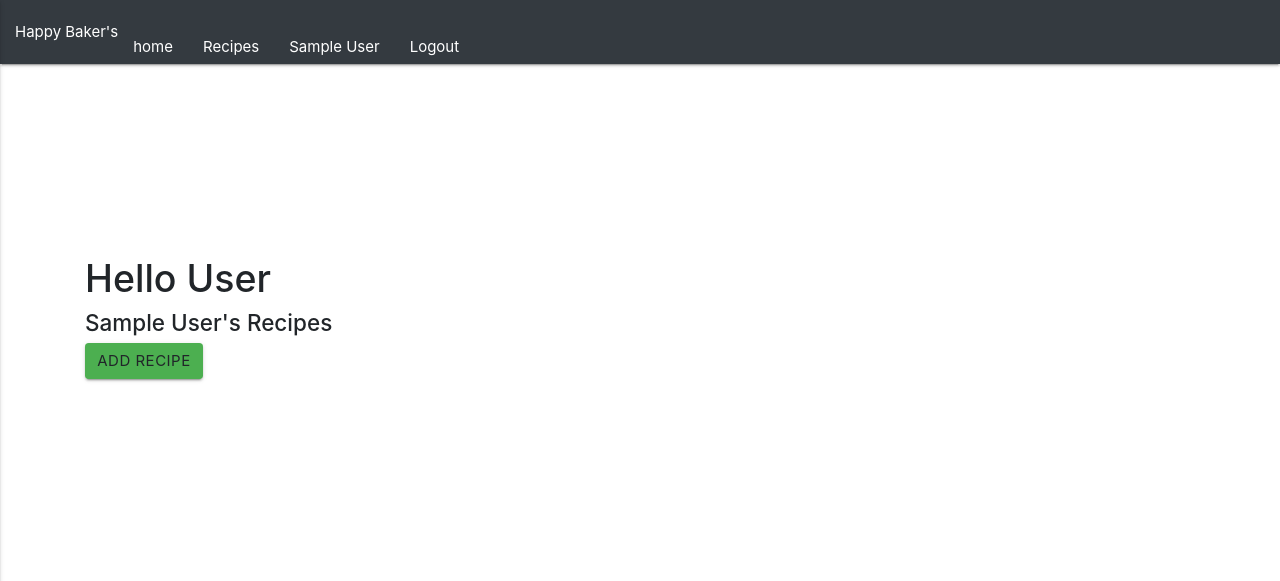
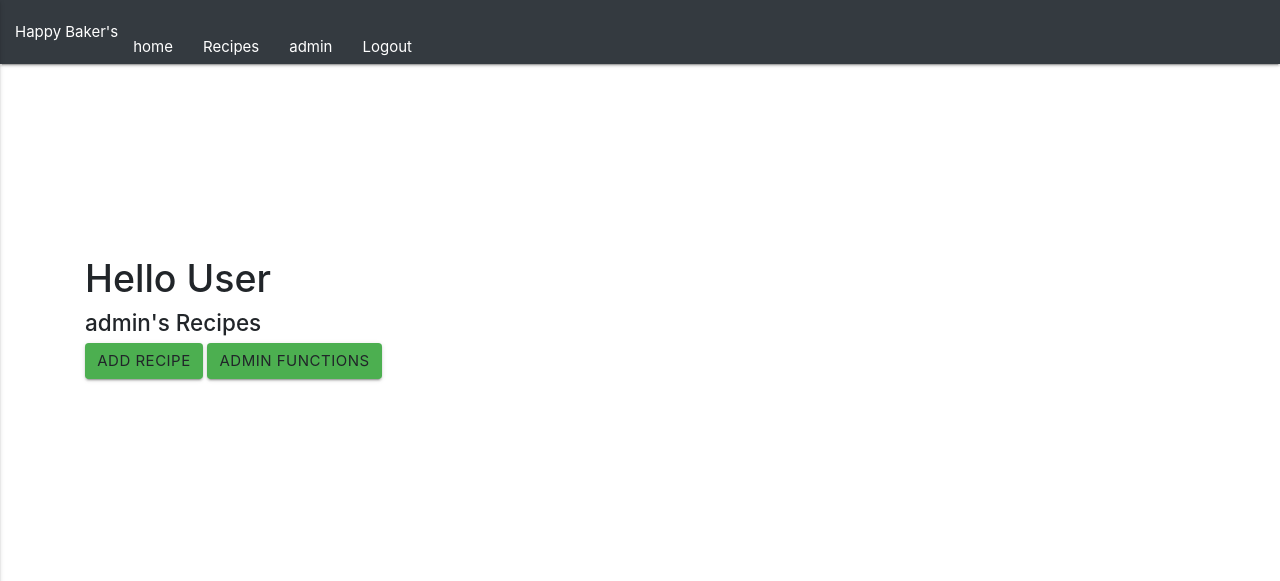
Before and after one commit to Danhayes3008/milestone-project-3, a Flask app: page /users in a window 1280 px wide. Shown: the top 581 px of the page. Run offline with Flask 2, Linux system fonts and the light colour scheme; the visitor is signed in with stand-in values (Sample User, id 1); data that the repository does not hold is empty; some libraries are stand-ins or nearby versions.

Commit message:
added a admin functions button so that the site admin can do stuff like delete user and aprove recipes

```diff
--- a/templates/userpage.html
+++ b/templates/userpage.html
@@ -4,9 +4,16 @@
     {% if session %}
     <h4>{{ session['name'] }}'s Recipes</h4>
     <ul>
+        {% if session['name'] == 'admin' %}
+        <li>
+            <a href="{{url_for('add_recipe')}}" class="waves-effect waves-light btn btn_small green">Add recipe</a>
+            <a href="{{url_for('add_recipe')}}" class="waves-effect waves-light btn btn_small green">admin functions</a>
+        </li>
+        {% else %}
         <li>
             <a href="{{url_for('add_recipe')}}" class="waves-effect waves-light btn btn_small green">Add recipe</a>
         </li>
+        {% endif %}
     </ul>
     <ul>
         {% for rec in recipes%}
```
